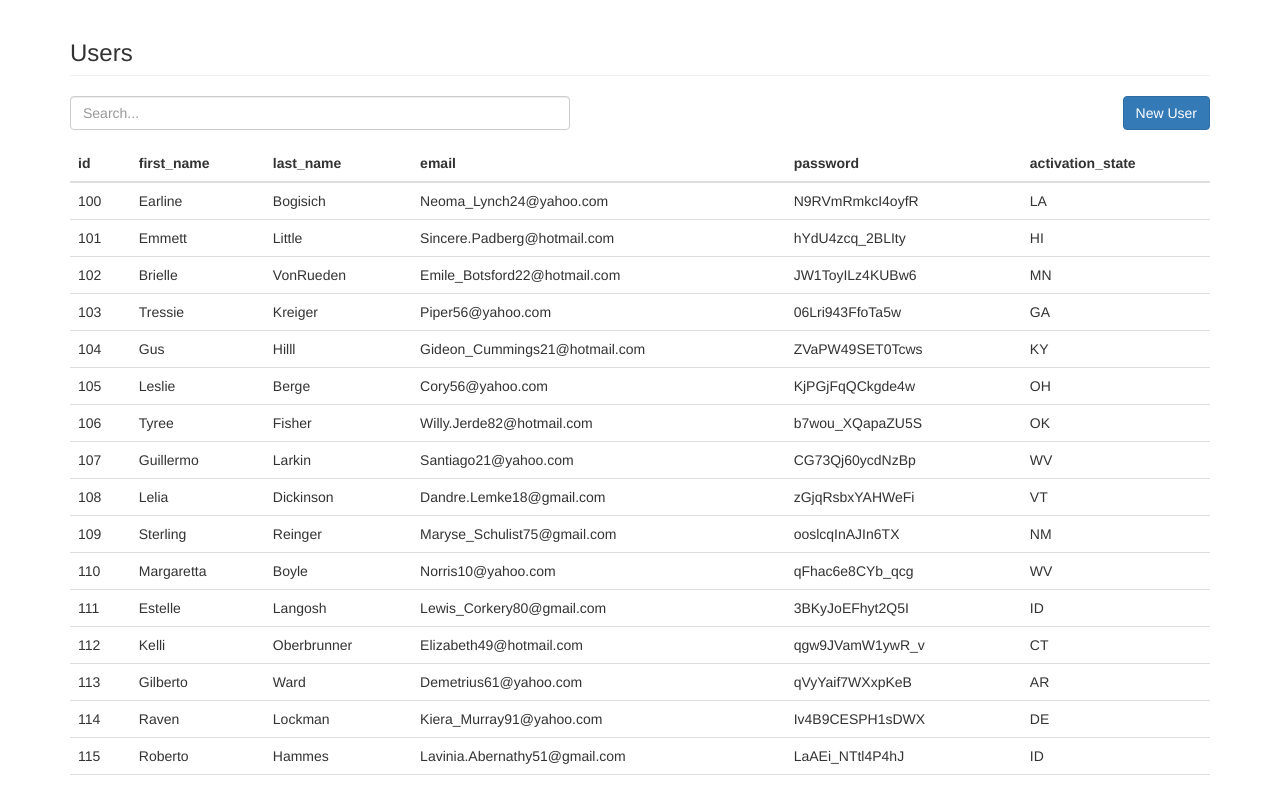
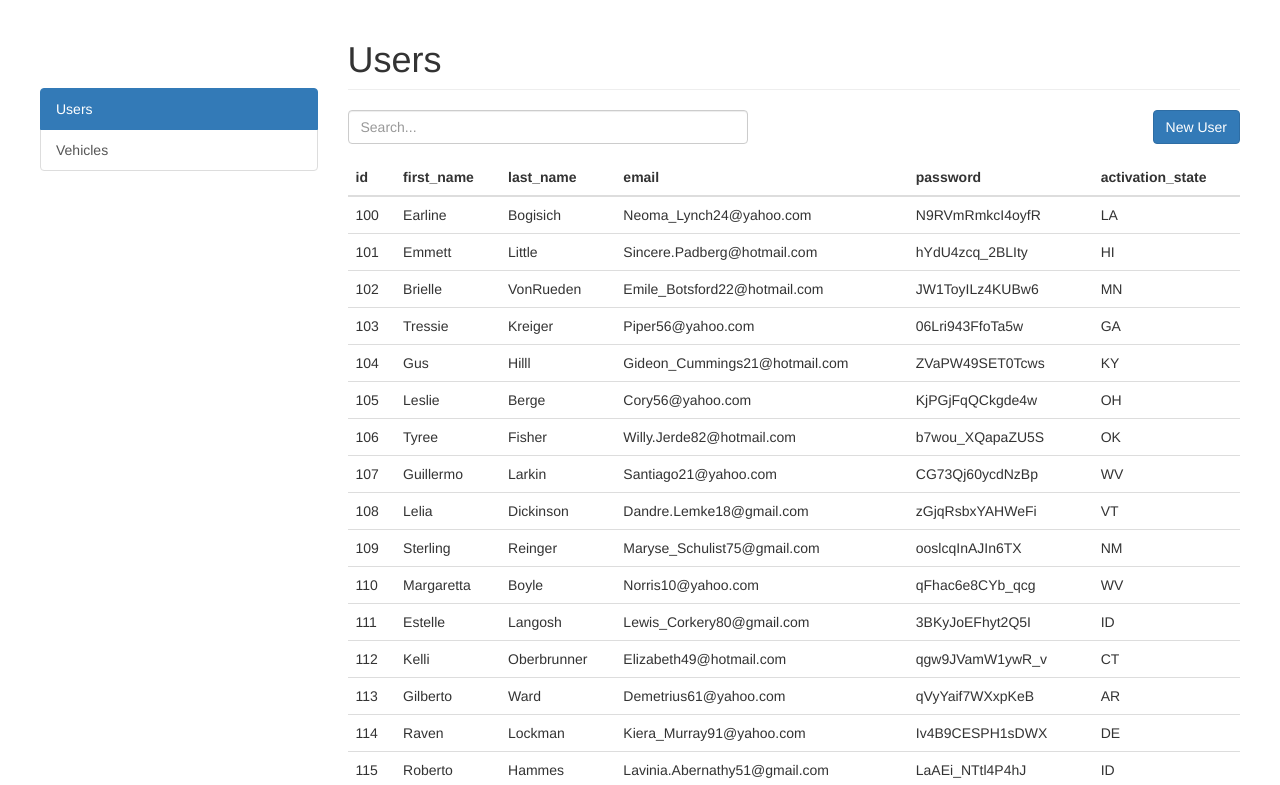
Before and after one commit to cullenjett/grease-monkey, a React (Create React App) app: page /users in a window 1280 px wide. Shown: the top 785 px of the page. Built offline with nearby package versions, Linux system fonts and the light colour scheme.

Commit message:
add some navigation and clean up some styles

```diff
--- a/src/App.js
+++ b/src/App.js
@@ -1,6 +1,7 @@
 import React, { Component } from 'react';
 import {
   BrowserRouter as Router,
+  NavLink,
   Switch,
   Route,
   Redirect
@@ -13,12 +14,23 @@ class App extends Component {
   render() {
     return (
       <Router>
-        <div className="container">
-          <Switch>
-            <Route path="/users" component={UserRoutes} />
-            <Route path="/vehicles" component={VehicleRoutes} />
-            <Redirect from="/" to="/users" />
-          </Switch>
+        <div className="container-fluid">
+          <div className="row">
+            <div className="col-sm-3">
+              <div className="list-group" style={{marginTop: '88px'}}>
+                <NavLink to="/users" className="list-group-item" activeClassName="active">Users</NavLink>
+                <NavLink to="/vehicles" className="list-group-item" activeClassName="active">Vehicles</NavLink>
+              </div>
+            </div>
+
+            <div className="col-sm-9">
+              <Switch>
+                <Route path="/users" component={UserRoutes} />
+                <Route path="/vehicles" component={VehicleRoutes} />
+                <Redirect from="/" to="/users" />
+              </Switch>
+            </div>
+          </div>
         </div>
       </Router>
     );
--- a/src/components/user/UserEdit.js
+++ b/src/components/user/UserEdit.js
@@ -18,10 +18,10 @@ class UserEdit extends Component {
 
     return (
       <div>
-        <h3 className="page-header">
+        <h1 className="page-header">
           Edit User {user.id}
           <Link to={`/users/${user.id}`} className="pull-right close">X</Link>
-        </h3>
+        </h1>
         <div className="well">
           <UserForm onSubmit={this.handleSubmitUserForm} user={user} />
         </div>
--- a/src/components/user/UserIndex.js
+++ b/src/components/user/UserIndex.js
@@ -37,13 +37,13 @@ class UserIndex extends Component {
 
     return (
       <div>
-        <h3 className="page-header">Users</h3>
+        <h1 className="page-header">Users</h1>
         <div className="form-group">
           <input
             type="text"
             className="form-control"
             style={{
-              maxWidth: '500px',
+              maxWidth: '400px',
               display: 'inline-block'
             }}
             placeholder="Search..."
--- a/src/components/user/UserNew.js
+++ b/src/components/user/UserNew.js
@@ -15,10 +15,10 @@ class UserNew extends Component {
   render() {
     return (
       <div>
-        <h3 className="page-header">
+        <h1 className="page-header">
           Create User
           <Link to="/users" className="pull-right close">X</Link>
-        </h3>
+        </h1>
         <div className="well">
           <UserForm onSubmit={this.handleSubmitUserForm} />
         </div>
--- a/src/components/vehicle/VehicleIndex.js
+++ b/src/components/vehicle/VehicleIndex.js
@@ -37,13 +37,13 @@ class VehicleIndex extends Component {
 
     return (
       <div>
-        <h3 className="page-header">Vehicles</h3>
+        <h1 className="page-header">Vehicles</h1>
         <div className="form-group">
           <input
             type="text"
             className="form-control"
             style={{
-              maxWidth: '500px',
+              maxWidth: '400px',
               display: 'inline-block'
             }}
             placeholder="Search..."
--- a/src/index.css
+++ b/src/index.css
@@ -1,3 +1,7 @@
+.container-fluid {
+  padding: 0 40px;
+}
+
 .table-hover tr {
   cursor: pointer;
 }
```
